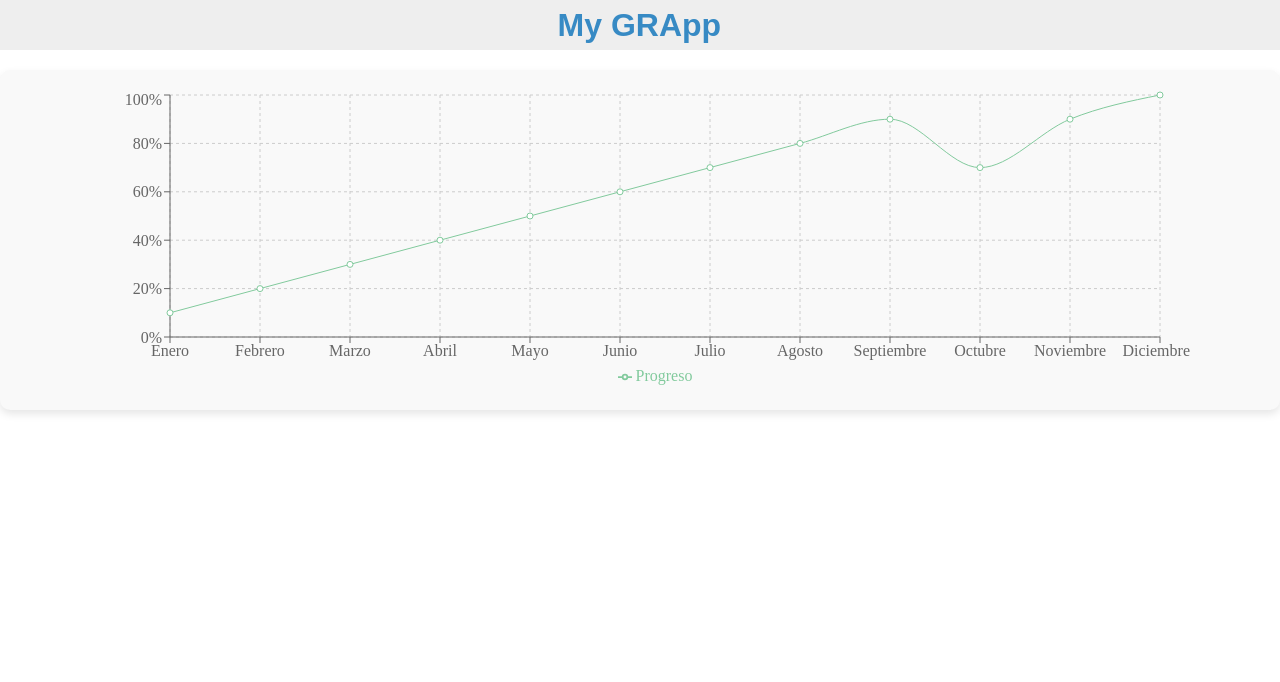
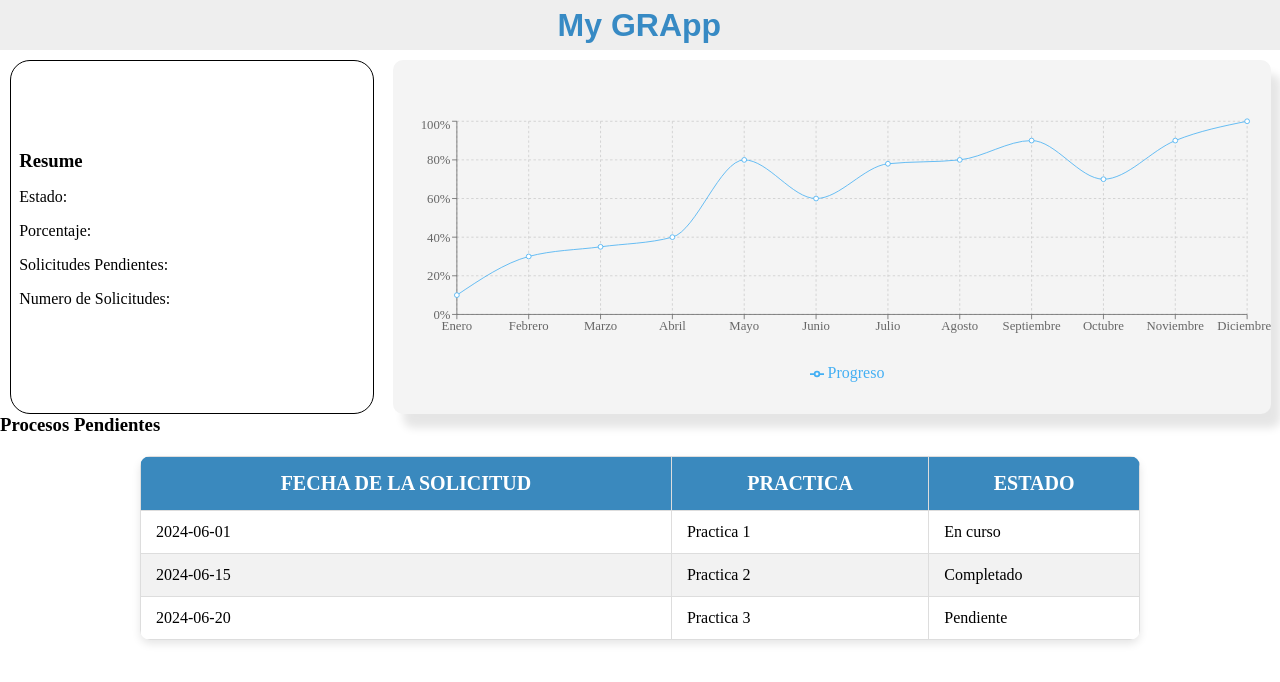
Before and after one commit to diazms04/MyGrapp-Acuacar, a React (Vite) app: page /UserPortal in a window 1280 px wide. Shown: the top 682 px of the page. Built offline with nearby package versions, Linux system fonts and the light colour scheme.

Commit message:
userPortal Page updated

```diff
--- a/src/pages/UserPortal/UserPortal.jsx
+++ b/src/pages/UserPortal/UserPortal.jsx
@@ -1,3 +1,4 @@
+import React from 'react';
 import { LineChart, Line, XAxis, YAxis, CartesianGrid, Tooltip, Legend } from 'recharts';
 import './UserPortal.scss';
 import NavBar from '../../components/NavBar/NavBar';
@@ -5,12 +6,12 @@ import NavBar from '../../components/NavBar/NavBar';
 // Datos para la gráfica lineal
 const data = [
     { name: 'Enero', Progreso: 10 },
-    { name: 'Febrero', Progreso: 20 },
-    { name: 'Marzo', Progreso: 30 },
+    { name: 'Febrero', Progreso: 30 },
+    { name: 'Marzo', Progreso: 35 },
     { name: 'Abril', Progreso: 40 },
-    { name: 'Mayo', Progreso: 50 },
+    { name: 'Mayo', Progreso: 80 },
     { name: 'Junio', Progreso: 60 },
-    { name: 'Julio', Progreso: 70 },
+    { name: 'Julio', Progreso: 78 },
     { name: 'Agosto', Progreso: 80 },
     { name: 'Septiembre', Progreso: 90 },
     { name: 'Octubre', Progreso: 70 },
@@ -21,6 +22,13 @@ const data = [
 // Valores predefinidos para el eje Y (porcentaje)
 const valoresY = [0, 20, 40, 60, 80, 100]; // Aquí puedes ajustar los valores según tu necesidad
 
+// Datos para la tabla
+const tableData = [
+    { practica: 'Practica 1', estado: 'En curso', fecha: '2024-06-01' },
+    { practica: 'Practica 2', estado: 'Completado', fecha: '2024-06-15' },
+    { practica: 'Practica 3', estado: 'Pendiente', fecha: '2024-06-20' }
+];
+
 function UserPortal() {
 
   // Función para formatear el valor con porcentaje
@@ -30,13 +38,28 @@ function UserPortal() {
 
   return (
     <>
-      <div>
-        {/* Componente NavBar */}
+      <div className='container_User_Personal'>
+
         <NavBar/>
 
-        {/* Componente de Gráfica Lineal */}
+        <div className='first_section'>
+
+          <div className='AccountResume'>
+
+            <div className='resume'>
+              <h3>Resume </h3>
+              <div>
+                <p>Estado: </p>
+                <p>Porcentaje: </p>
+                <p>Solicitudes Pendientes:</p>
+                <p>Numero de Solicitudes: </p>
+              </div>
+            </div>
+          </div>
+
+          <div className='container_charts'>
             <div className="line-chart-container">
-          <LineChart  className='progress_chart'
+              <LineChart className='progress_chart'
                 width={1100}
                 height={300}
                 data={data}
@@ -47,8 +70,38 @@ function UserPortal() {
                 <YAxis ticks={valoresY} tickFormatter={formatPercent} />
                 <Tooltip formatter={formatPercent} />
                 <Legend />
-            <Line className='lin' type="monotone" dataKey="Progreso" stroke="#82ca9d" />
+                <Line className='lin' type="monotone" dataKey="Progreso" stroke="#43aff3" />
               </LineChart>
+            </div>
+          </div>
+
+        </div>
+        <div>
+            <div>
+                <h3>Procesos Pendientes</h3>
+            </div>
+
+            <div className='tabla-container'>
+              <table className='tabla-practicas'>
+                <thead>
+                  <tr>
+                    <th>Fecha de la Solicitud</th>
+                    <th>Practica</th>
+                    <th>Estado</th>
+
+                  </tr>
+                </thead>
+                <tbody>
+                  {tableData.map((row, index) => (
+                    <tr key={index}>
+                        <td>{row.fecha}</td>
+                        <td>{row.practica}</td>
+                        <td>{row.estado}</td>
+                    </tr>
+                  ))}
+                </tbody>
+              </table>
+            </div>
         </div>
       </div>
     </>
--- a/src/pages/UserPortal/UserPortal.scss
+++ b/src/pages/UserPortal/UserPortal.scss
@@ -1,19 +1,42 @@
-// UserPortal.scss
+.first_section {
+    display: flex;
+}
+
+.AccountResume{
+    width: 30%;
+    // background-color: antiquewhite;
+
+    display: flex;
+    flex-direction: column;
+    align-items: center;
+}
+
+.resume {
+    display: flex;
+    flex-direction: column;
+    border: 0.5px solid black;
+    justify-content: center;
+    border-radius: 20px;
+    padding: 8px;
+    width: 90%;
+    margin-top: 10px;
+    height: 42vh;
+}
 
 .line-chart-container {
+    margin-top: 10px;
     display: flex;
     justify-content: center;
     align-items: center;
-    margin-top: 20px;
-    padding: 20px;
-    background-color: #f9f9f9;
     border-radius: 10px;
-    box-shadow: 0 4px 8px rgba(0, 0, 0, 0.1);
+    box-shadow: 10px 14px 8px rgba(0, 0, 0, 0.1);
+    width: 98%;
+    background-color: rgb(244, 244, 244)
   }
 
   .progress_chart {
     .recharts-cartesian-grid {
-      stroke: #e0e0e0;
+      stroke: #d5d5d5;
     }
 
     .recharts-x-axis, .recharts-y-axis {
@@ -26,7 +49,7 @@
       border: 1px solid #ddd;
       box-shadow: 0 2px 8px rgba(0, 0, 0, 0.1);
       border-radius: 4px;
-      padding: 10px;
+
     }
 
 
@@ -42,6 +65,27 @@
 }
 
 .recharts-default-legend{
-    width: 100%;
+    width: 100% !important;
 
 }
+
+h3 {
+    margin: 0px;
+}
+
+.container_charts {
+    display: flex;
+    justify-content: center;
+    width: 70%;
+}
+
+.container_User_Personal {
+    height: 100vh;
+    width: 100%;
+    // background-color: antiquewhite;
+}
+
+.tabla-container {
+  display: flex;
+  justify-content: center;
+}
```
Lines whose indentation alone changed are shown as unchanged.
